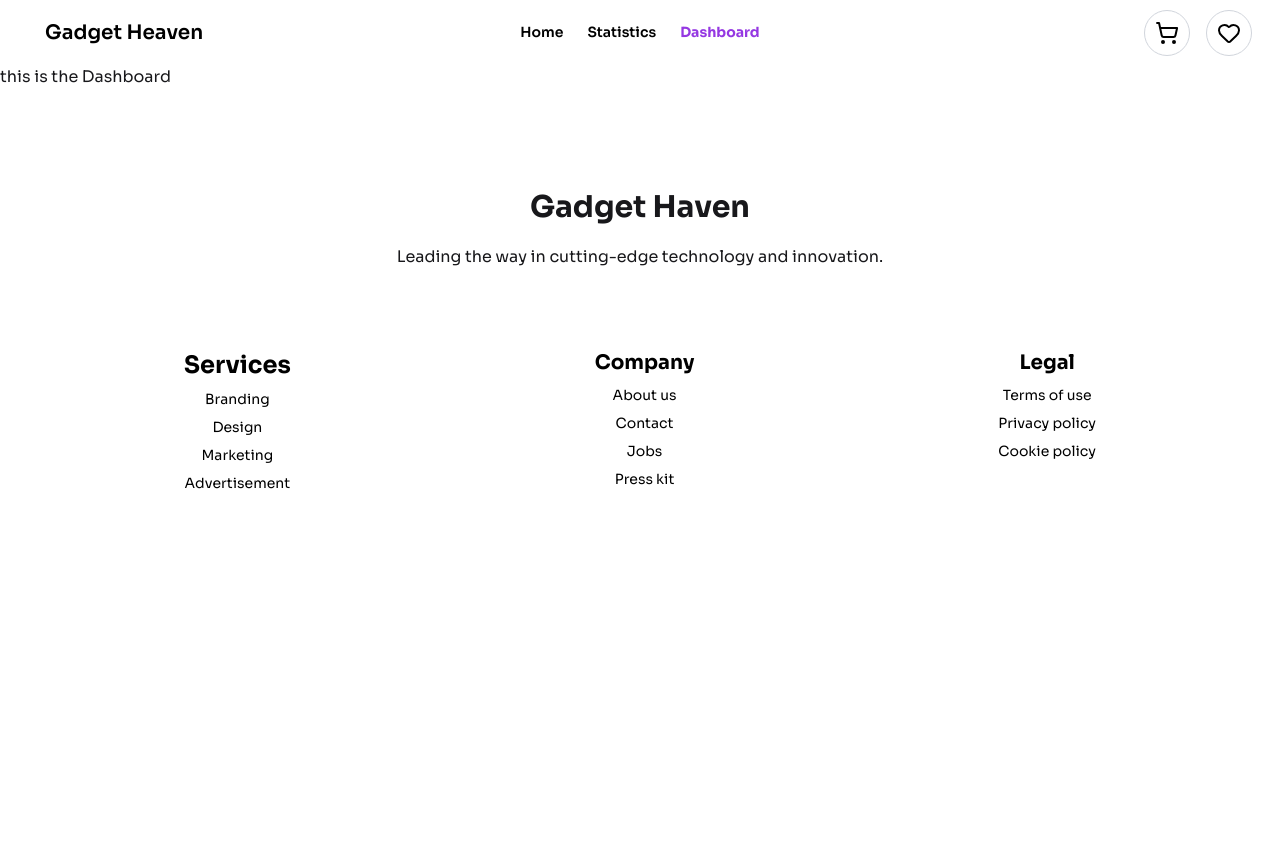
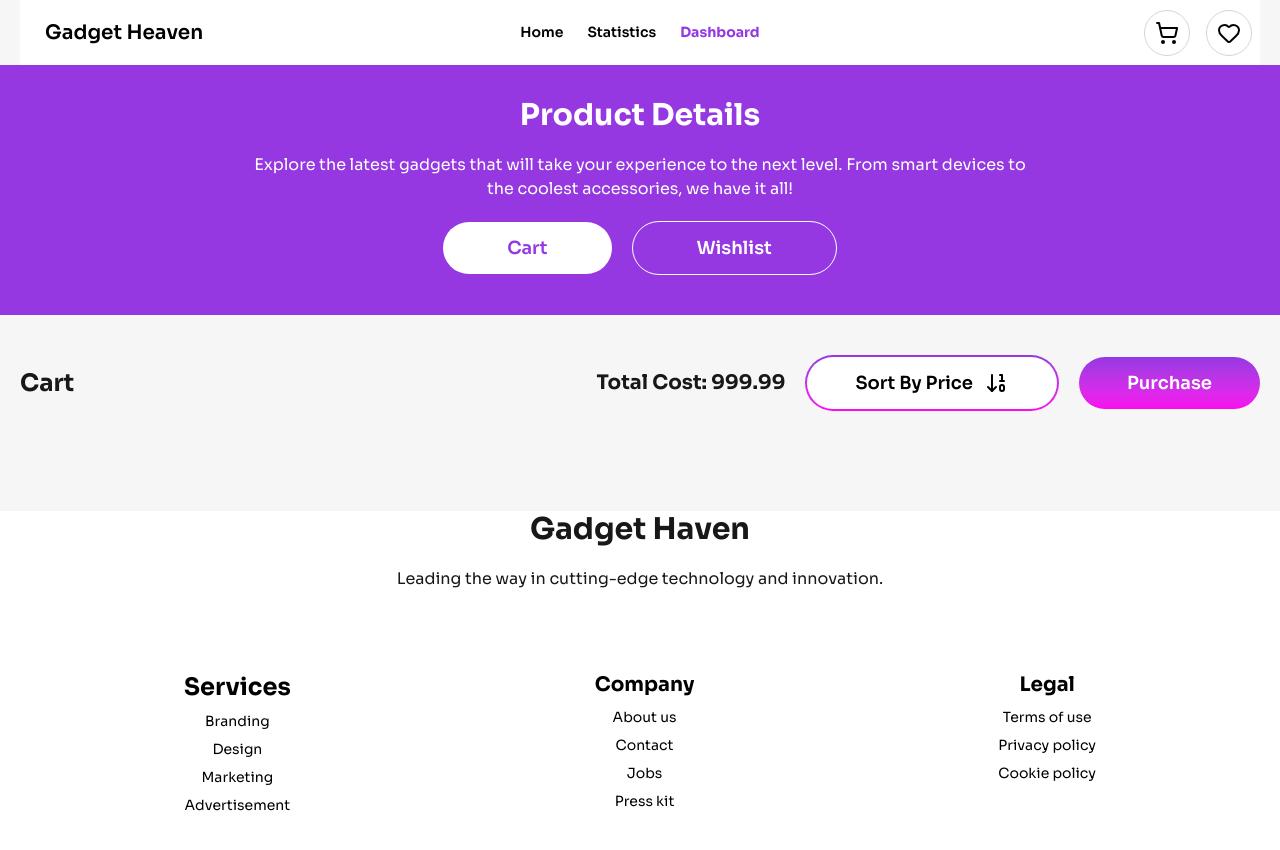
Before and after one commit to RHR-code/B10-A8-gadget-heaven, a React (Vite) app: page /dashboard in a window 1280 px wide. Shown: the top 850 px of the page. Before the commit the page ends 800 px from the top, so only its background shows below. Built offline with nearby package versions, Linux system fonts and the light colour scheme.

Commit message:
added some content for dashboard

```diff
--- a/public/product.json
+++ b/public/product.json
@@ -12,7 +12,7 @@
       "16GB RAM, 512GB SSD",
       "Touch Bar and Touch ID"
     ],
-    "availability": true,
+    "availability": false,
     "rating": 4.8
   },
   {
--- a/src/App.jsx
+++ b/src/App.jsx
@@ -9,11 +9,13 @@ function App() {
   const [productsData, setProductsData] = useState([]);
   return (
     <>
-      <productContext.Provider value={{ productsData, setProductsData }}>
-        <Navbar />
-        <Outlet />
-        <Footer />
-      </productContext.Provider>
+      <div className="bg-[#F6F6F6]">
+        <productContext.Provider value={{ productsData, setProductsData }}>
+          <Navbar />
+          <Outlet />
+          <Footer />
+        </productContext.Provider>
+      </div>
     </>
   );
 }
--- /dev/null
+++ b/src/components/Cart.jsx
@@ -0,0 +1,25 @@
+import { ArrowDown10 } from "lucide-react";
+import React from "react";
+
+const Cart = () => {
+  return (
+    <div className="max-w-[1600px] mx-auto pl-5">
+      <div className="flex justify-between  items-center">
+        <h2 className="font-bold text-2xl">Cart</h2>
+        <div className="flex items-center gap-5">
+          <h3 className="font-bold text-xl">Total Cost: 999.99</h3>
+          <div className="p-[2px] text-white bg-gradient-to-b from-[#9538E2] to-[#fa08ee] border-b-white rounded-full text-lg font-semibold ">
+            <div className="bg-white hover:bg-white/79 cursor-pointer text-black flex items-center gap-3 py-3 px-12 rounded-full ">
+              Sort By Price <ArrowDown10 />
+            </div>
+          </div>
+          <button className="py-3 px-12 text-white bg-gradient-to-b from-[#9538E2] to-[#fa08ee] hover:bg-gradient-to-b hover:from-[#9538E2]/80 hover:to-[#fa08ee]/80 cursor-pointer border-b-white rounded-full text-lg font-semibold mr-5">
+            Purchase
+          </button>
+        </div>
+      </div>
+    </div>
+  );
+};
+
+export default Cart;
--- a/src/components/Dashboard.jsx
+++ b/src/components/Dashboard.jsx
@@ -1,7 +1,27 @@
 import React from "react";
+import Cart from "./Cart";
 
 const Dashboard = () => {
-  return <div>this is the Dashboard</div>;
+  return (
+    <div>
+      <div className="max-w-[1600px] mx-auto bg-[#9538E2] text-center text-white mb-10 ">
+        <h1 className="text-3xl font-bold mb-5 pt-8">Product Details</h1>
+        <p className="max-w-[796px] mx-auto pb-5">
+          Explore the latest gadgets that will take your experience to the next
+          level. From smart devices to the coolest accessories, we have it all!
+        </p>
+        <div className="pb-10">
+          <button className="py-3 px-16 text-[#9538E2] bg-white border-b-white rounded-full text-lg font-semibold mr-5">
+            Cart
+          </button>
+          <button className="py-3 px-16 text-white bg-transparent border border-b-white text-lg font-semibold rounded-full">
+            Wishlist
+          </button>
+        </div>
+      </div>
+      <Cart />
+    </div>
+  );
 };
 
 export default Dashboard;
--- a/src/components/GadgetCard.jsx
+++ b/src/components/GadgetCard.jsx
@@ -1,4 +1,5 @@
 import React from "react";
+import { NavLink } from "react-router";
 
 const GadgetCard = ({ card }) => {
   return (
@@ -10,9 +11,11 @@ const GadgetCard = ({ card }) => {
       />
       <h2 className="mt-6 font-semibold text-2xl">{card.product_title}</h2>
       <p className="mt-3 mb-4">Price:{card.price}$ </p>
-      <button className="py-3.5 border border-[#9538E2] rounded-full  text-[#9538E2] font-extrabold text-lg mb-6 px-6">
-        All Product
-      </button>
+      <NavLink to={`/productsDetails/${card.product_id}`}>
+        <button className="py-3.5 border border-[#9538E2] rounded-full  text-[#9538E2] font-extrabold text-lg mb-6 px-6">
+          All Product
+        </button>
+      </NavLink>
     </div>
   );
 };
--- a/src/components/Home.jsx
+++ b/src/components/Home.jsx
@@ -4,11 +4,9 @@ import Banner from "./Banner";
 import Gadgets from "./Gadgets";
 
 const Home = () => {
-  const navigation = useLocation();
-
   return (
     <>
-      <div className="bg-[#F6F6F6]">
+      <div>
         <Banner />
         <Gadgets />
       </div>
--- a/src/components/Navbar.jsx
+++ b/src/components/Navbar.jsx
@@ -1,15 +1,17 @@
 import { Heart, ShoppingCart } from "lucide-react";
 import React from "react";
-import { NavLink, useLocation } from "react-router";
+import { NavLink, useLocation, useParams } from "react-router";
 
 const Navbar = () => {
   const navigation = useLocation();
   const location = navigation.pathname;
+  const { productId } = useParams();
+
   return (
     <div className="max-w-[1600px] mx-auto px-5 ">
       <div
         className={`navbar  ${
-          location === "/category/AllProduct"
+          location === `/category/${productId}`
             ? "bg-[#9538E2] text-white mt-5 md:mt-8 rounded-t-4xl pr-5 md:px-15 pt-5 md:pt-9 "
             : "bg-base-100 text-black"
         }`}
--- /dev/null
+++ b/src/components/ProductDetail.jsx
@@ -0,0 +1,85 @@
+import React from "react";
+import star from "../assets/star-full.png";
+import starEmt from "../assets/star-empty.png";
+import { Heart, ShoppingCart } from "lucide-react";
+import { useLoaderData, useParams } from "react-router";
+const ProductDetail = () => {
+  const { productId } = useParams();
+  const data = useLoaderData();
+  const [productData] = data.filter((item) => item.product_id === productId);
+  console.log(productData);
+  const {
+    availability,
+    category,
+    description,
+    price,
+    product_id,
+    product_image,
+    product_title,
+    rating,
+    specification,
+  } = productData;
+
+  return (
+    <div key={product_id} className="max-w-[1600px] mx-auto -mt-60 ">
+      <div className="flex gap-8 bg-white mx-40 p-8 rounded-4xl shadow-2xl">
+        <div className="flex-1/3 flex items-center">
+          <img className="rounded-2xl" src={product_image} alt="" />
+        </div>
+        <div className="flex flex-col items-start gap-4 flex-2/3">
+          <h2 className="font-semibold text-3xl text-[#09080F]">
+            {product_title}
+          </h2>
+          <h4 className="font-semibold text-xl text-[#09080F ]">
+            Price: $ {price}
+          </h4>
+          <button
+            className={`py-2 px-3.5 bg-[#309C08]/10  border ${
+              availability
+                ? "border-[#309C08] text-[#309C08]"
+                : "border-red-500 text-red-500"
+            }  rounded-full `}
+          >
+            {availability ? "In Stock" : "Out Of Stock"}
+          </button>
+          <p className="text-lg text-[#09080F]/60">{description}</p>
+          <div>
+            <h3 className="font-bold text-lg text-[#09080F]">Specifications</h3>
+            <ol className="list-decimal ml-6">
+              {specification.map((spec, index) => (
+                <li key={index} className="text-lg mb-3 text-[#09080F]/60">
+                  {spec}
+                </li>
+              ))}
+            </ol>
+          </div>
+          <div className="flex flex-col gap-4">
+            <h3 className="flex gap-3">
+              Rating <img src={star} alt="" />
+            </h3>
+            <div className="flex gap-5 items-center">
+              <div className="flex gap-2">
+                <img src={star} alt="" />
+                <img src={star} alt="" />
+                <img src={star} alt="" />
+                <img src={star} alt="" />
+                <img src={starEmt} alt="" />
+              </div>
+              <button>${rating}</button>
+            </div>
+          </div>
+          <div className="flex items-center gap-5">
+            <button className="bg-[#9538E2] flex items-center gap-4 text-white px-5 p-3 rounded-full">
+              Add To Cart <ShoppingCart />{" "}
+            </button>
+            <div className="border border-gray-300 p-2 rounded-full">
+              <Heart />
+            </div>
+          </div>
+        </div>
+      </div>
+    </div>
+  );
+};
+
+export default ProductDetail;
--- /dev/null
+++ b/src/components/ProductsDetails.jsx
@@ -0,0 +1,19 @@
+import React from "react";
+import ProductDetail from "./ProductDetail";
+
+const ProductsDetails = () => {
+  return (
+    <div className="">
+      <div className="max-w-[1600px] mx-auto bg-[#9538E2] text-center text-white mb-10 ">
+        <h1 className="text-3xl font-bold mb-5 pt-8">Product Details</h1>
+        <p className="max-w-[796px] mx-auto pb-[240px]">
+          Explore the latest gadgets that will take your experience to the next
+          level. From smart devices to the coolest accessories, we have it all!
+        </p>
+      </div>
+      <ProductDetail />
+    </div>
+  );
+};
+
+export default ProductsDetails;
--- a/src/main.jsx
+++ b/src/main.jsx
@@ -12,6 +12,7 @@ import {
 import Home from "./components/Home.jsx";
 import Statistics from "./components/Statistics.jsx";
 import Dashboard from "./components/Dashboard.jsx";
+import ProductsDetails from "./components/ProductsDetails.jsx";
 const router = createBrowserRouter(
   createRoutesFromElements(
     <Route path="/" element={<App />}>
@@ -24,6 +25,11 @@ const router = createBrowserRouter(
         loader={() => fetch("/product.json")}
         element={<Home />}
       />
+      <Route
+        path="/ProductsDetails/:productId"
+        loader={() => fetch("/product.json")}
+        element={<ProductsDetails />}
+      />
     </Route>
   )
 );
```
Also changed, not shown: src/assets/star-empty.png (added), src/assets/star-full.png (added).
